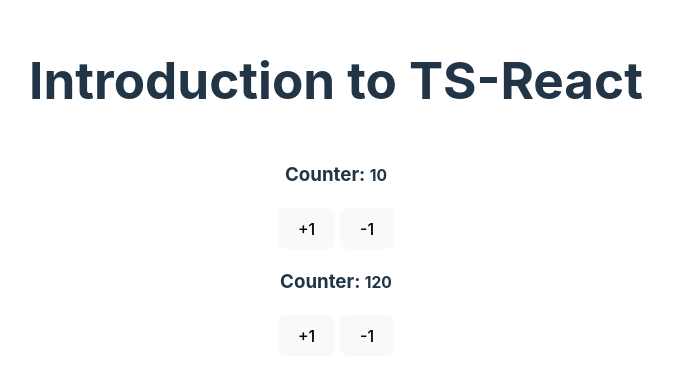
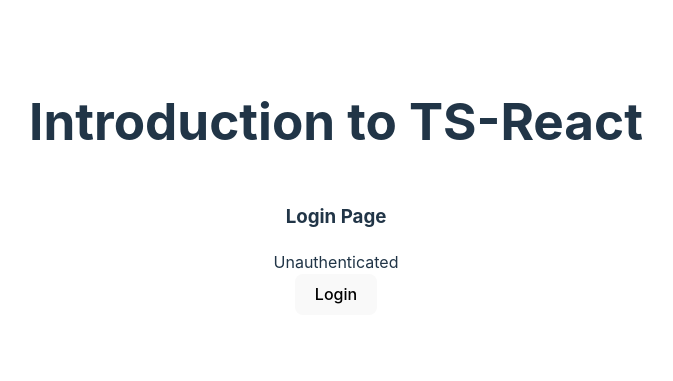
Before and after one commit to BrunoAlan/01-react-foundation, a React (Vite) app: page / in a window 1280 px wide. Shown: the part 213-594 px from the top of the page, without its empty margins (304-977 px from the left). Built offline with nearby package versions, Linux system fonts and the light colour scheme.

Commit message:
add zustand

```diff
--- a/package.json
+++ b/package.json
@@ -11,7 +11,8 @@
   },
   "dependencies": {
     "react": "^18.2.0",
-    "react-dom": "^18.2.0"
+    "react-dom": "^18.2.0",
+    "zustand": "^4.5.4"
   },
   "devDependencies": {
     "@types/react": "^18.0.37",
--- a/src/App.tsx
+++ b/src/App.tsx
@@ -1,5 +1,5 @@
-import { CounterWithHook } from "./components";
-import { Counter } from "./components/Counter";
+import { LoginPage } from "./components";
+// import { Counter } from "./components/Counter";
 // import { BasicFuntions, BasicTypes, ObjectLiterals } from "./typescript";
 
 function App() {
@@ -9,9 +9,10 @@
 
       {/* <BasicTypes />
       <ObjectLiterals />
-      <BasicFuntions /> */}
+      <BasicFuntions />
       <Counter />
-      <CounterWithHook />
+      <CounterWithHook /> */}
+      <LoginPage />
     </main>
   );
 }
--- /dev/null
+++ b/src/components/LoginPage.tsx
@@ -0,0 +1,39 @@
+import { useEffect } from "react";
+import { useAuthStore } from "../store/auth.store";
+
+export const LoginPage = () => {
+  const authStatus = useAuthStore((state) => state.status);
+  const login = useAuthStore((state) => state.login);
+  const logout = useAuthStore((state) => state.logout);
+  const user = useAuthStore((state) => state.user);
+
+  useEffect(() => {
+    setTimeout(() => {
+      logout();
+    }, 1500);
+  }, []);
+
+  if (authStatus === "checking") {
+    return <p>Checking authentication...</p>;
+  }
+
+  return (
+    <>
+      <h3>Login Page</h3>
+
+      {authStatus === "authenticated" ? (
+        <div>Authenticated as: {JSON.stringify(user)}</div>
+      ) : (
+        <div>Unauthenticated</div>
+      )}
+
+      {authStatus === "authenticated" ? (
+        <button onClick={() => logout()}>Logout</button>
+      ) : (
+        <button onClick={() => login("alan.bruno@gmail.com", "123456")}>
+          Login
+        </button>
+      )}
+    </>
+  );
+};
--- a/src/components/index.ts
+++ b/src/components/index.ts
@@ -1,2 +1,3 @@
-export * from './Counter'
-export * from './CounterWithHook'
+export * from "./Counter";
+export * from "./CounterWithHook";
+export * from "./LoginPage";
--- /dev/null
+++ b/src/store/auth.store.ts
@@ -0,0 +1,38 @@
+import { create } from "zustand";
+
+interface AuthState {
+  status: "authenticated" | "unauthenticated" | "checking";
+  token?: string;
+  user?: {
+    name: string;
+    email: string;
+  };
+
+  login: (email: string, password: string) => void;
+  logout: () => void;
+}
+
+export const useAuthStore = create<AuthState>()((set) => ({
+  status: "checking",
+  token: undefined,
+  user: undefined,
+
+  login: (email: string, password: string) => {
+    set({
+      status: "authenticated",
+      token: "ABC123",
+      user: {
+        name: "John Doe",
+        email: email,
+      },
+    });
+  },
+
+  logout: () => {
+    set({
+      status: "unauthenticated",
+      token: undefined,
+      user: undefined,
+    });
+  },
+}));
```
Also changed, not shown: 1 other file (tests, documents, lock files or other folders).
